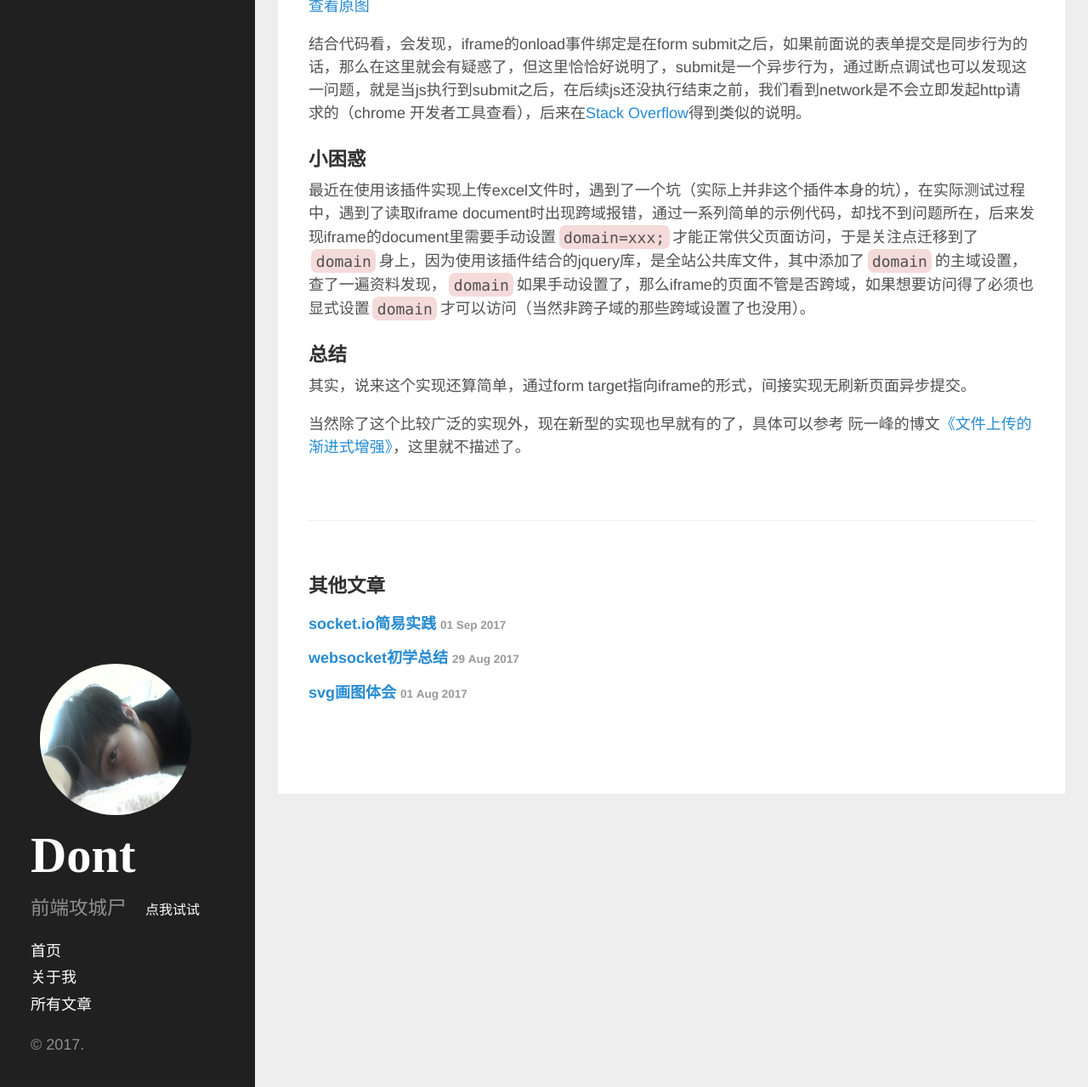
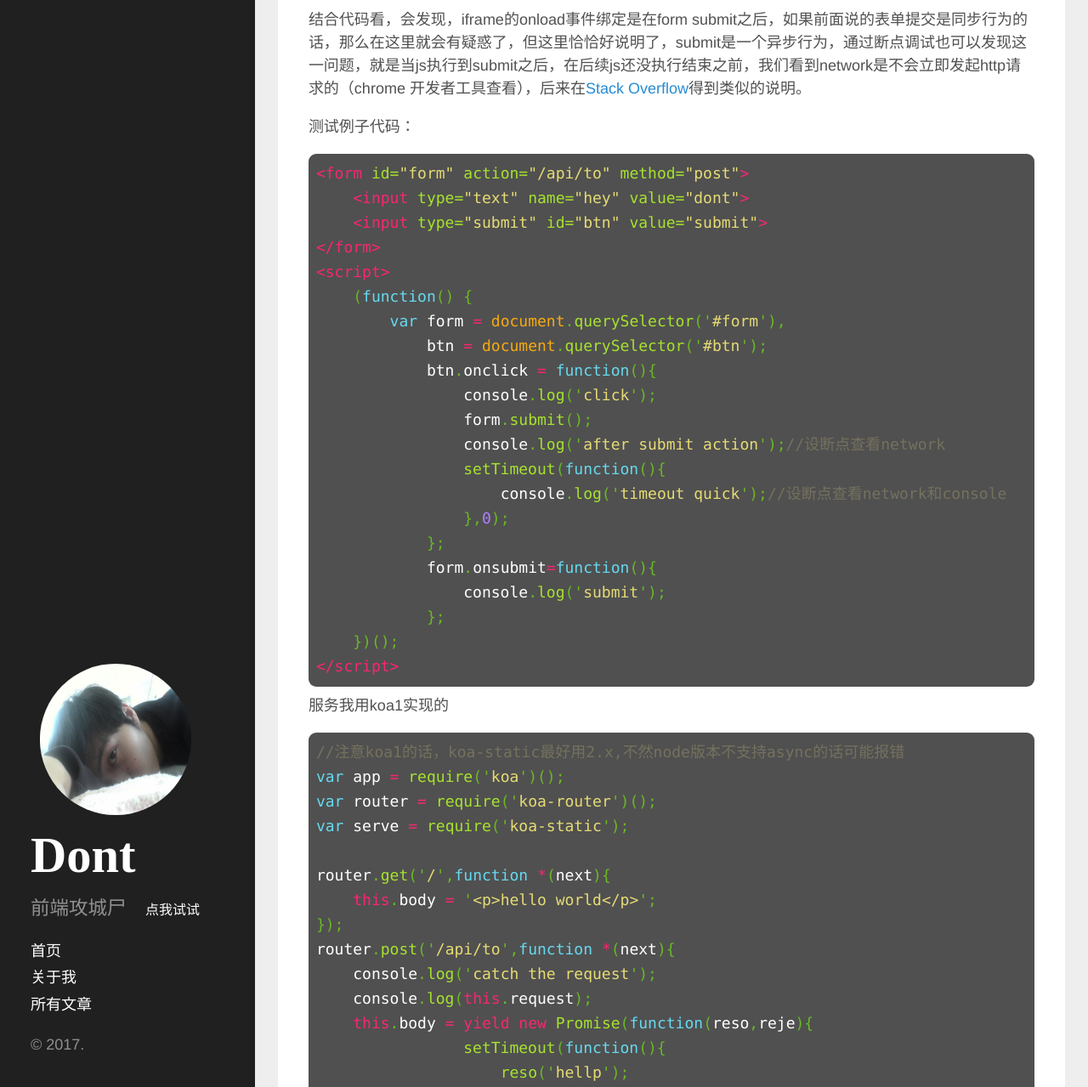
Before and after one commit to shellphon/githublog, a Jekyll site: the page built from _posts/2017-06-12-ajax-upload.md, in a window 1280 px wide and 1400 px high, scrolled down 19811 px, cut to the strip 121-1400 px from the top of the window. Shown: the whole strip at 85% size. Built offline with Jekyll 4.4.1, drawn with Linux system fonts in a browser that asks for light colours; comment, search, counter and statistics services are not loaded; some of the changed text lies outside the part shown.

Commit message:
add submit demo code

```diff
--- a/_posts/2017-06-12-ajax-upload.md
+++ b/_posts/2017-06-12-ajax-upload.md
@@ -666,7 +666,6 @@ description: 无刷新异步上传文件的实现浅析
         }
     };
 })();
-
 {%endhighlight%}
 
 代码说短不短，说长也不长，因为作为插件，业务需要被修改过，未能找到比较完整的源码，不过核心逻辑还是比较清晰的。
@@ -678,6 +677,63 @@ description: 无刷新异步上传文件的实现浅析
 
 结合代码看，会发现，iframe的onload事件绑定是在form submit之后，如果前面说的表单提交是同步行为的话，那么在这里就会有疑惑了，但这里恰恰好说明了，submit是一个异步行为，通过断点调试也可以发现这一问题，就是当js执行到submit之后，在后续js还没执行结束之前，我们看到network是不会立即发起http请求的（chrome 开发者工具查看），后来在[Stack Overflow](https://stackoverflow.com/questions/7985930/is-form-submit-synchronous-or-async)得到类似的说明。
 
+测试例子代码：
+
+{%highlight html%}
+<form id="form" action="/api/to" method="post">
+    <input type="text" name="hey" value="dont">
+    <input type="submit" id="btn" value="submit">
+</form>
+<script>
+    (function() {
+        var form = document.querySelector('#form'),
+            btn = document.querySelector('#btn');
+            btn.onclick = function(){
+                console.log('click');
+                form.submit();
+                console.log('after submit action');//设断点查看network
+                setTimeout(function(){
+                    console.log('timeout quick');//设断点查看network和console
+                },0);
+            };
+            form.onsubmit=function(){
+                console.log('submit');
+            };
+    })();
+</script>
+{%endhighlight%}
+
+服务我用koa1实现的
+
+{%highlight javascript%}
+//注意koa1的话，koa-static最好用2.x,不然node版本不支持async的话可能报错
+var app = require('koa')();
+var router = require('koa-router')();
+var serve = require('koa-static');
+
+router.get('/',function *(next){
+    this.body = '<p>hello world</p>';
+});
+router.post('/api/to',function *(next){
+    console.log('catch the request');
+    console.log(this.request);
+    this.body = yield new Promise(function(reso,reje){
+                setTimeout(function(){
+                    reso('hellp');
+                },2000)
+            }).then(function(data){
+                return data
+            });
+});
+app.use(serve(__dirname));
+app.use(router.routes());
+app.listen(4008);
+{%endhighlight%}
+
+以上代码实验结果是，表单提交事件会在click事件回调代码执行完毕之后才发起，console输出结果是：
+
+> click->after submit action->submit->timeout quick
+
 ### 小困惑
 
 最近在使用该插件实现上传excel文件时，遇到了一个坑（实际上并非这个插件本身的坑），在实际测试过程中，遇到了读取iframe document时出现跨域报错，通过一系列简单的示例代码，却找不到问题所在，后来发现iframe的document里需要手动设置`domain=xxx;`才能正常供父页面访问，于是关注点迁移到了`domain`身上，因为使用该插件结合的jquery库，是全站公共库文件，其中添加了`domain`的主域设置，查了一遍资料发现，`domain`如果手动设置了，那么iframe的页面不管是否跨域，如果想要访问得了必须也显式设置`domain`才可以访问（当然非跨子域的那些跨域设置了也没用）。
```
